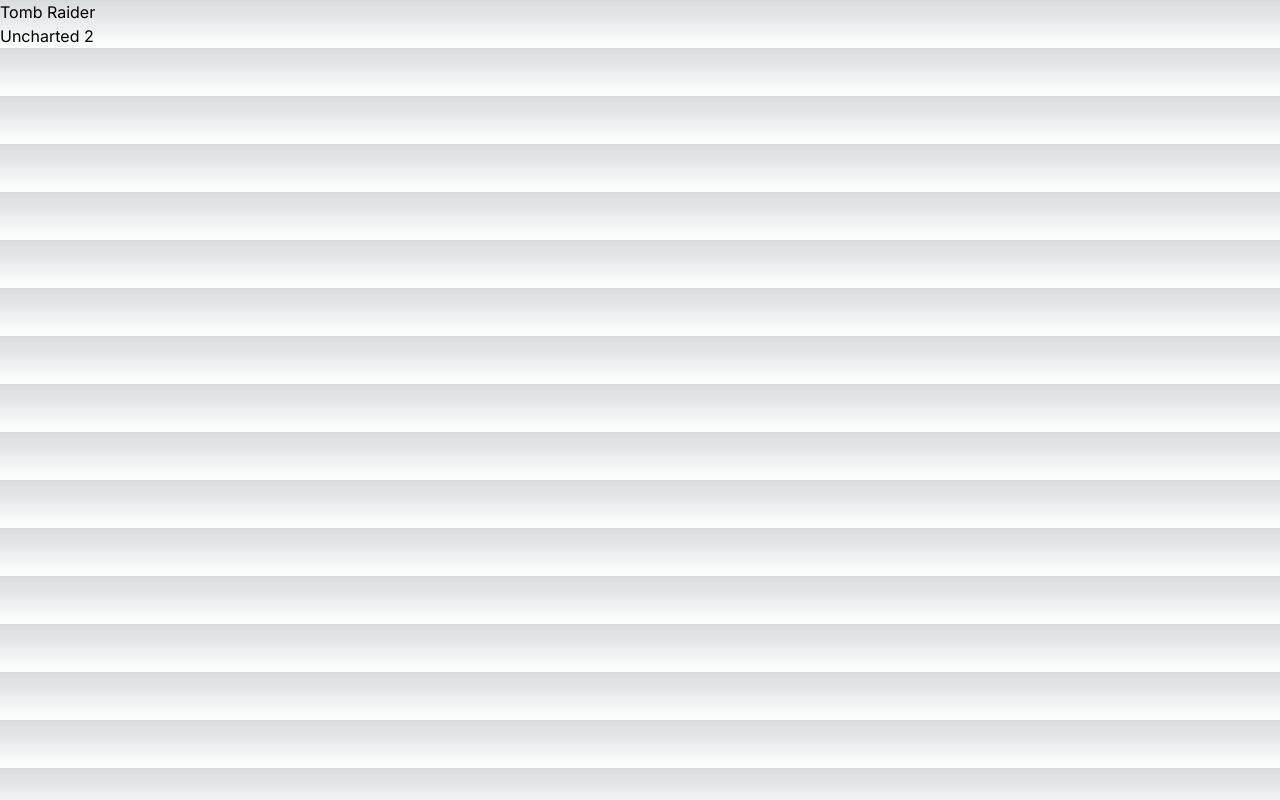
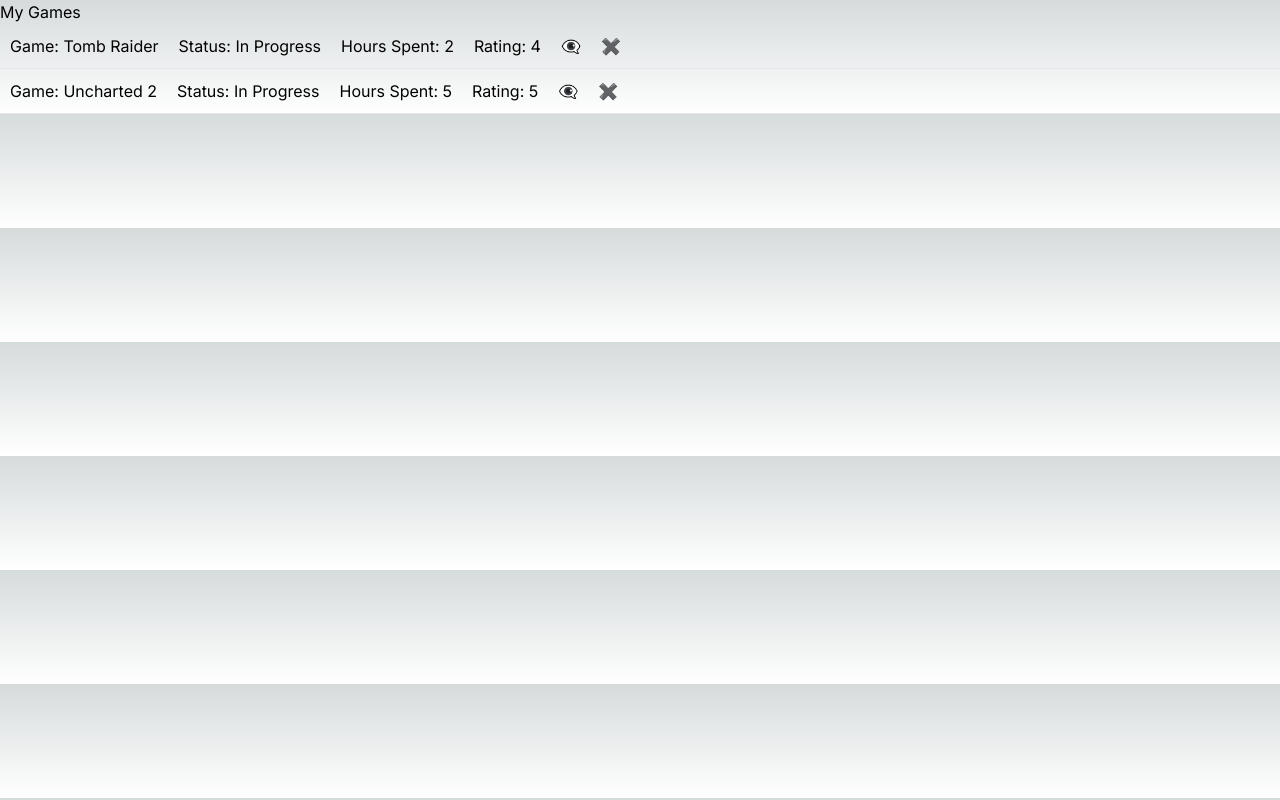
Before and after one commit to tinkereryorch/backlog-tracker, a Next.js app in the folder frontend/: page /games in a window 1280 px wide. Built offline with nearby package versions, Linux system fonts and the light colour scheme.

Commit message:
Added an array of games to be displayed

```diff
--- a/frontend/src/app/games/page.js
+++ b/frontend/src/app/games/page.js
@@ -1,11 +1,25 @@
 import { data } from "@/data/mockData";
 
 export default function Games() {
-    return(
-        <ul>
-            {data.map((game, index) => (
-                <li key={index}>{game.title}</li>
-            ))}
-        </ul>
+    return (
+        <>
+            <h1>My Games</h1>
+            <ul>
+                {data.map((game) => (
+                    <li key={game.id}>
+                        <div>
+                            <span>Game: {game.title}</span>
+                            <span>Status: {game.status}</span>
+                            <span>Hours Spent: {game.timeSpent}</span>
+                            {game.rating && <span>Rating: {game.rating}</span>}
+                            <button>👁️‍🗨️</button>
+                            <button>✖️</button>
+                        </div>
+                        <hr></hr>
+                    </li>
+
+                ))}
+            </ul>
+        </>
     )
 }
```
